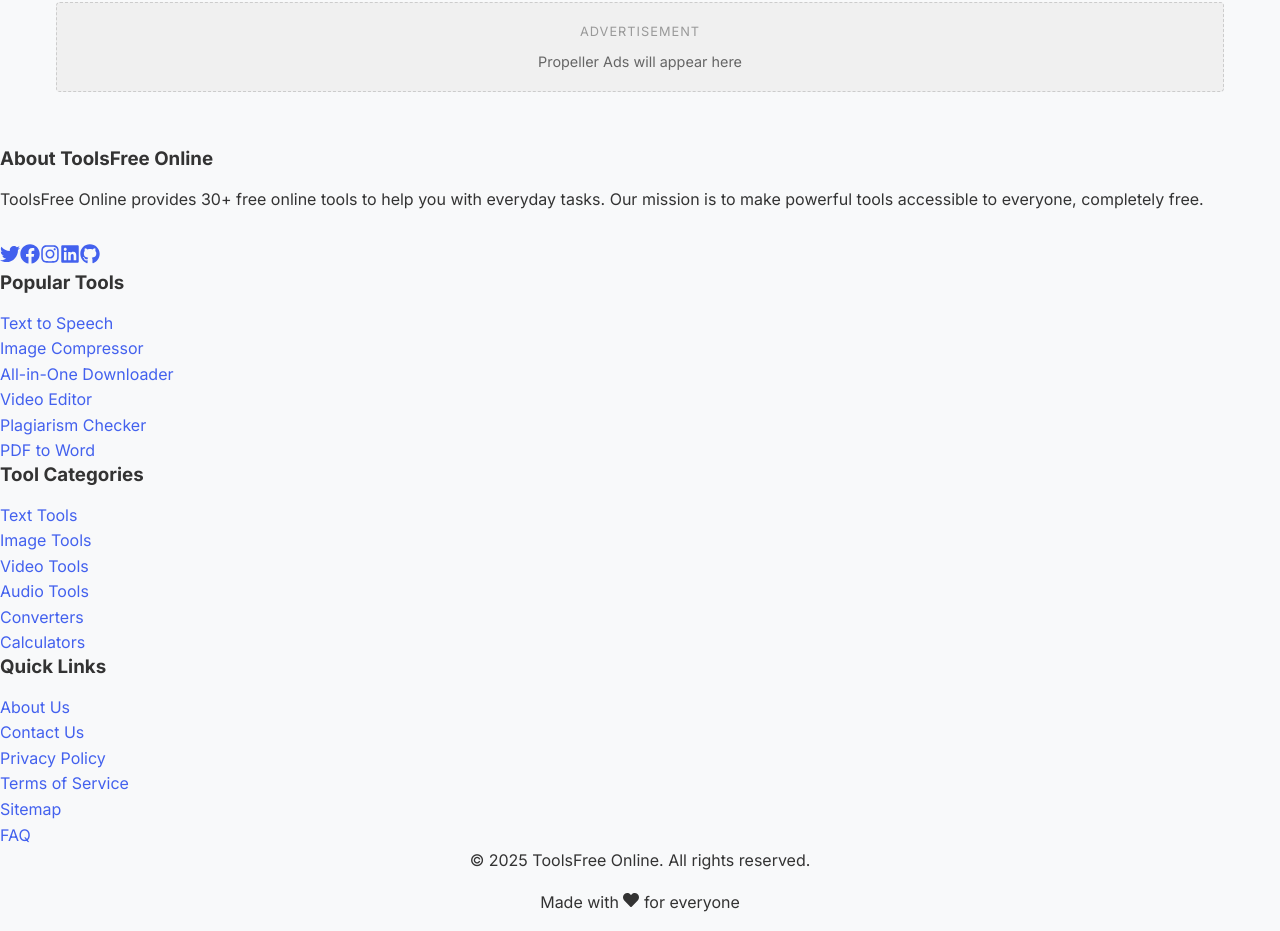
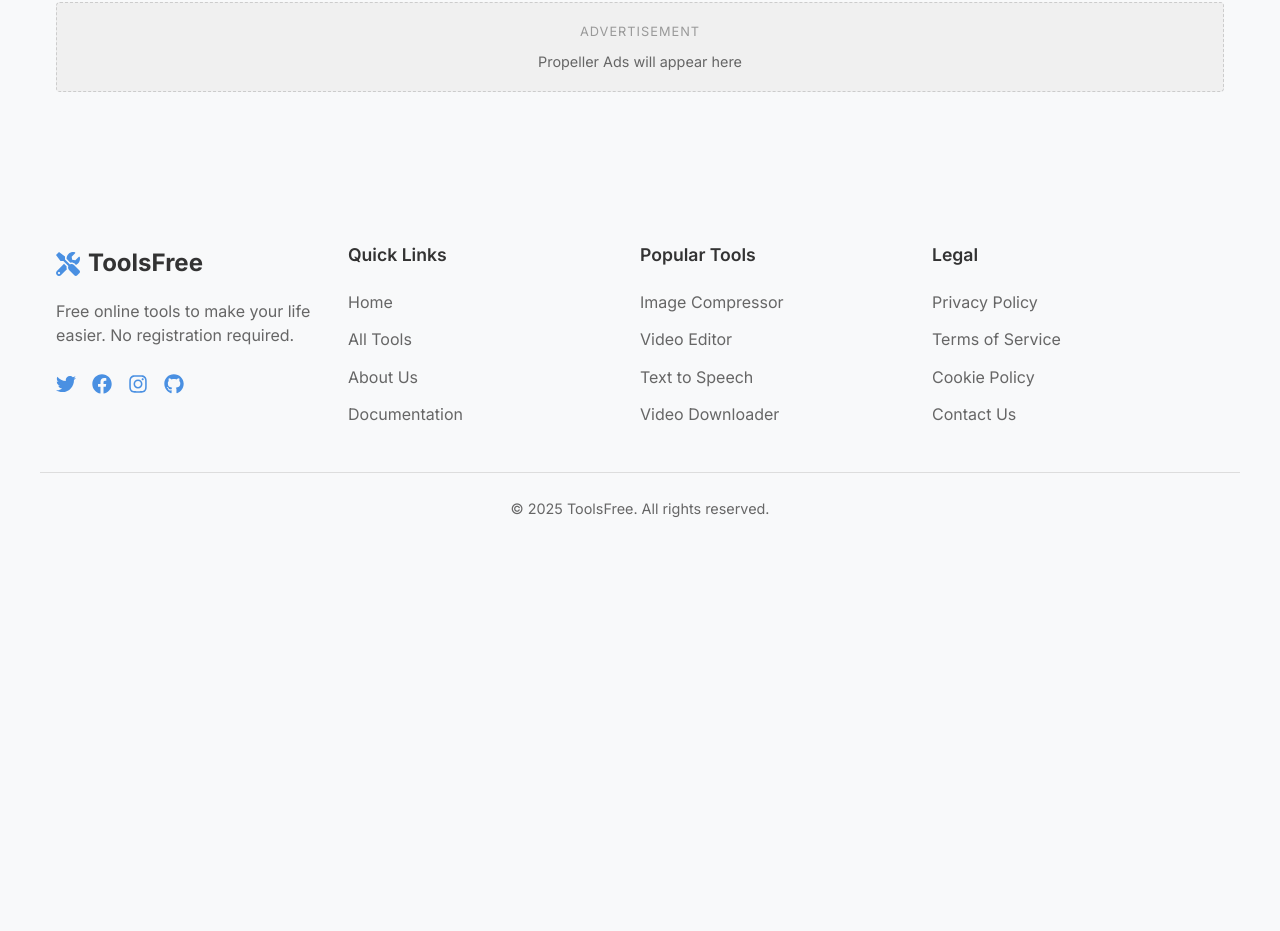
Before and after one commit to Ranjitkuyate/Toolfree002, a Next.js app: page /documentation in a window 1280 px wide. Shown: the part 1743-2674 px from the top of the page. After the commit the page ends 2295 px from the top, so only its background shows below. Built offline with nearby package versions, Linux system fonts and the light colour scheme.

Commit message:
Update Footer.tsx

```diff
--- a/src/components/layout/Footer.tsx
+++ b/src/components/layout/Footer.tsx
@@ -1,164 +1,227 @@
 import React from 'react';
 import Link from 'next/link';
-import { FaHeart, FaTwitter, FaFacebook, FaInstagram, FaLinkedin, FaGithub } from 'react-icons/fa';
+import styled from 'styled-components';
+import { FaTools, FaTwitter, FaFacebook, FaInstagram, FaGithub } from 'react-icons/fa';
 
-const Footer = () => {
-  const currentYear = new Date().getFullYear();
+const Footer: React.FC = () => {
+  return (
+    <FooterContainer>
+      <FooterContent>
+        <FooterSection>
+          <FooterLogo>
+            <FaTools />
+            <FooterLogoText>ToolsFree</FooterLogoText>
+          </FooterLogo>
+          <FooterDescription>
+            Free online tools to make your life easier. No registration required.
+          </FooterDescription>
+          <SocialLinks>
+            <SocialLink href="https://twitter.com" target="_blank" rel="noopener noreferrer">
+              <FaTwitter />
+            </SocialLink>
+            <SocialLink href="https://facebook.com" target="_blank" rel="noopener noreferrer">
+              <FaFacebook />
+            </SocialLink>
+            <SocialLink href="https://instagram.com" target="_blank" rel="noopener noreferrer">
+              <FaInstagram />
+            </SocialLink>
+            <SocialLink href="https://github.com" target="_blank" rel="noopener noreferrer">
+              <FaGithub />
+            </SocialLink>
+          </SocialLinks>
+        </FooterSection>
 
-  return (
-    <footer className="footer">
-      <div className="footer-container">
-        <div className="grid grid-cols-1 md:grid-cols-4 gap-8">
-          {/* About */}
-          <div>
-            <h3 className="footer-title">About ToolsFree Online</h3>
-            <p className="mb-4">
-              ToolsFree Online provides 30+ free online tools to help you with everyday tasks.
-              Our mission is to make powerful tools accessible to everyone, completely free.
-            </p>
-            <div className="flex space-x-4">
-              <a href="https://twitter.com" target="_blank" rel="noopener noreferrer" className="footer-link">
-                <FaTwitter size={20} />
-              </a>
-              <a href="https://facebook.com" target="_blank" rel="noopener noreferrer" className="footer-link">
-                <FaFacebook size={20} />
-              </a>
-              <a href="https://instagram.com" target="_blank" rel="noopener noreferrer" className="footer-link">
-                <FaInstagram size={20} />
-              </a>
-              <a href="https://linkedin.com" target="_blank" rel="noopener noreferrer" className="footer-link">
-                <FaLinkedin size={20} />
-              </a>
-              <a href="https://github.com" target="_blank" rel="noopener noreferrer" className="footer-link">
-                <FaGithub size={20} />
-              </a>
-            </div>
-          </div>
+        <FooterSection>
+          <FooterSectionTitle>Quick Links</FooterSectionTitle>
+          <FooterLinks>
+            <FooterLink>
+              <Link href="/">
+                <FooterLinkText>Home</FooterLinkText>
+              </Link>
+            </FooterLink>
+            <FooterLink>
+              <Link href="/tools">
+                <FooterLinkText>All Tools</FooterLinkText>
+              </Link>
+            </FooterLink>
+            <FooterLink>
+              <Link href="/about">
+                <FooterLinkText>About Us</FooterLinkText>
+              </Link>
+            </FooterLink>
+            <FooterLink>
+              <Link href="/documentation">
+                <FooterLinkText>Documentation</FooterLinkText>
+              </Link>
+            </FooterLink>
+          </FooterLinks>
+        </FooterSection>
 
-          {/* Popular Tools */}
-          <div>
-            <h3 className="footer-title">Popular Tools</h3>
-            <ul className="space-y-2">
-              <li>
-                <Link href="/tools/text/text-to-speech" className="footer-link">
-                  Text to Speech
-                </Link>
-              </li>
-              <li>
-                <Link href="/tools/image/image-compressor" className="footer-link">
-                  Image Compressor
-                </Link>
-              </li>
-              <li>
-                <Link href="/tools/video/all-in-one-downloader" className="footer-link">
-                  All-in-One Downloader
-                </Link>
-              </li>
-              <li>
-                <Link href="/tools/video/video-editor" className="footer-link">
-                  Video Editor
-                </Link>
-              </li>
-              <li>
-                <Link href="/tools/text/plagiarism-checker" className="footer-link">
-                  Plagiarism Checker
-                </Link>
-              </li>
-              <li>
-                <Link href="/tools/converters/pdf-to-word" className="footer-link">
-                  PDF to Word
-                </Link>
-              </li>
-            </ul>
-          </div>
+        <FooterSection>
+          <FooterSectionTitle>Popular Tools</FooterSectionTitle>
+          <FooterLinks>
+            <FooterLink>
+              <Link href="/tools/image-compressor">
+                <FooterLinkText>Image Compressor</FooterLinkText>
+              </Link>
+            </FooterLink>
+            <FooterLink>
+              <Link href="/tools/video-editor">
+                <FooterLinkText>Video Editor</FooterLinkText>
+              </Link>
+            </FooterLink>
+            <FooterLink>
+              <Link href="/tools/text-to-speech">
+                <FooterLinkText>Text to Speech</FooterLinkText>
+              </Link>
+            </FooterLink>
+            <FooterLink>
+              <Link href="/tools/all-in-one-downloader">
+                <FooterLinkText>Video Downloader</FooterLinkText>
+              </Link>
+            </FooterLink>
+          </FooterLinks>
+        </FooterSection>
 
-          {/* Tool Categories */}
-          <div>
-            <h3 className="footer-title">Tool Categories</h3>
-            <ul className="space-y-2">
-              <li>
-                <Link href="/categories/text-tools" className="footer-link">
-                  Text Tools
-                </Link>
-              </li>
-              <li>
-                <Link href="/categories/image-tools" className="footer-link">
-                  Image Tools
-                </Link>
-              </li>
-              <li>
-                <Link href="/categories/video-tools" className="footer-link">
-                  Video Tools
-                </Link>
-              </li>
-              <li>
-                <Link href="/categories/audio-tools" className="footer-link">
-                  Audio Tools
-                </Link>
-              </li>
-              <li>
-                <Link href="/categories/converters" className="footer-link">
-                  Converters
-                </Link>
-              </li>
-              <li>
-                <Link href="/categories/calculators" className="footer-link">
-                  Calculators
-                </Link>
-              </li>
-            </ul>
-          </div>
+        <FooterSection>
+          <FooterSectionTitle>Legal</FooterSectionTitle>
+          <FooterLinks>
+            <FooterLink>
+              <Link href="/privacy">
+                <FooterLinkText>Privacy Policy</FooterLinkText>
+              </Link>
+            </FooterLink>
+            <FooterLink>
+              <Link href="/terms">
+                <FooterLinkText>Terms of Service</FooterLinkText>
+              </Link>
+            </FooterLink>
+            <FooterLink>
+              <Link href="/cookies">
+                <FooterLinkText>Cookie Policy</FooterLinkText>
+              </Link>
+            </FooterLink>
+            <FooterLink>
+              <Link href="/contact">
+                <FooterLinkText>Contact Us</FooterLinkText>
+              </Link>
+            </FooterLink>
+          </FooterLinks>
+        </FooterSection>
+      </FooterContent>
 
-          {/* Quick Links */}
-          <div>
-            <h3 className="footer-title">Quick Links</h3>
-            <ul className="space-y-2">
-              <li>
-                <Link href="/about" className="footer-link">
-                  About Us
-                </Link>
-              </li>
-              <li>
-                <Link href="/contact" className="footer-link">
-                  Contact Us
-                </Link>
-              </li>
-              <li>
-                <Link href="/privacy-policy" className="footer-link">
-                  Privacy Policy
-                </Link>
-              </li>
-              <li>
-                <Link href="/terms-of-service" className="footer-link">
-                  Terms of Service
-                </Link>
-              </li>
-              <li>
-                <Link href="/sitemap" className="footer-link">
-                  Sitemap
-                </Link>
-              </li>
-              <li>
-                <Link href="/faq" className="footer-link">
-                  FAQ
-                </Link>
-              </li>
-            </ul>
-          </div>
-        </div>
-
-        {/* Bottom Footer */}
-        <div className="mt-12 pt-8 border-t border-gray-800 text-center">
-          <p>
-            © {currentYear} ToolsFree Online. All rights reserved.
-          </p>
-          <p className="mt-2 flex items-center justify-center">
-            Made with <FaHeart className="text-red-500 mx-1" /> for everyone
-          </p>
-        </div>
-      </div>
-    </footer>
+      <FooterBottom>
+        <Copyright>
+          © {new Date() .getFullYear()} ToolsFree. All rights reserved.
+        </Copyright>
+      </FooterBottom>
+    </FooterContainer>
   );
 };
 
+const FooterContainer = styled.footer`
+  background-color: #f8f9fa;
+  padding: 3rem 0 1rem;
+  margin-top: 3rem;
+`;
+
+const FooterContent = styled.div`
+  display: flex;
+  flex-wrap: wrap;
+  justify-content: space-between;
+  max-width: 1200px;
+  margin: 0 auto;
+  padding: 0 1rem;
+
+  @media (max-width: 768px) {
+    flex-direction: column;
+    gap: 2rem;
+  }
+`;
+
+const FooterSection = styled.div`
+  flex: 1;
+  min-width: 200px;
+  margin-bottom: 2rem;
+
+  @media (max-width: 768px) {
+    margin-bottom: 0;
+  }
+`;
+
+const FooterLogo = styled.div`
+  display: flex;
+  align-items: center;
+  gap: 0.5rem;
+  color: #4a90e2;
+  font-size: 1.5rem;
+  font-weight: 700;
+  margin-bottom: 1rem;
+`;
+
+const FooterLogoText = styled.span`
+  color: #333;
+`;
+
+const FooterDescription = styled.p`
+  color: #666;
+  margin-bottom: 1.5rem;
+  line-height: 1.5;
+`;
+
+const SocialLinks = styled.div`
+  display: flex;
+  gap: 1rem;
+`;
+
+const SocialLink = styled.a`
+  color: #4a90e2;
+  font-size: 1.25rem;
+
+  &:hover {
+    color: #3a80d2;
+  }
+`;
+
+const FooterSectionTitle = styled.h3`
+  color: #333;
+  font-size: 1.1rem;
+  margin-bottom: 1.5rem;
+  font-weight: 600;
+`;
+
+const FooterLinks = styled.ul`
+  list-style: none;
+  padding: 0;
+  margin: 0;
+`;
+
+const FooterLink = styled.li`
+  margin-bottom: 0.75rem;
+`;
+
+const FooterLinkText = styled.a`
+  color: #666;
+  text-decoration: none;
+  cursor: pointer;
+
+  &:hover {
+    color: #4a90e2;
+    text-decoration: underline;
+  }
+`;
+
+const FooterBottom = styled.div`
+  max-width: 1200px;
+  margin: 0 auto;
+  padding: 1.5rem 1rem 0;
+  border-top: 1px solid #ddd;
+`;
+
+const Copyright = styled.p`
+  color: #666;
+  text-align: center;
+  font-size: 0.9rem;
+`;
+
 export default Footer;
```
